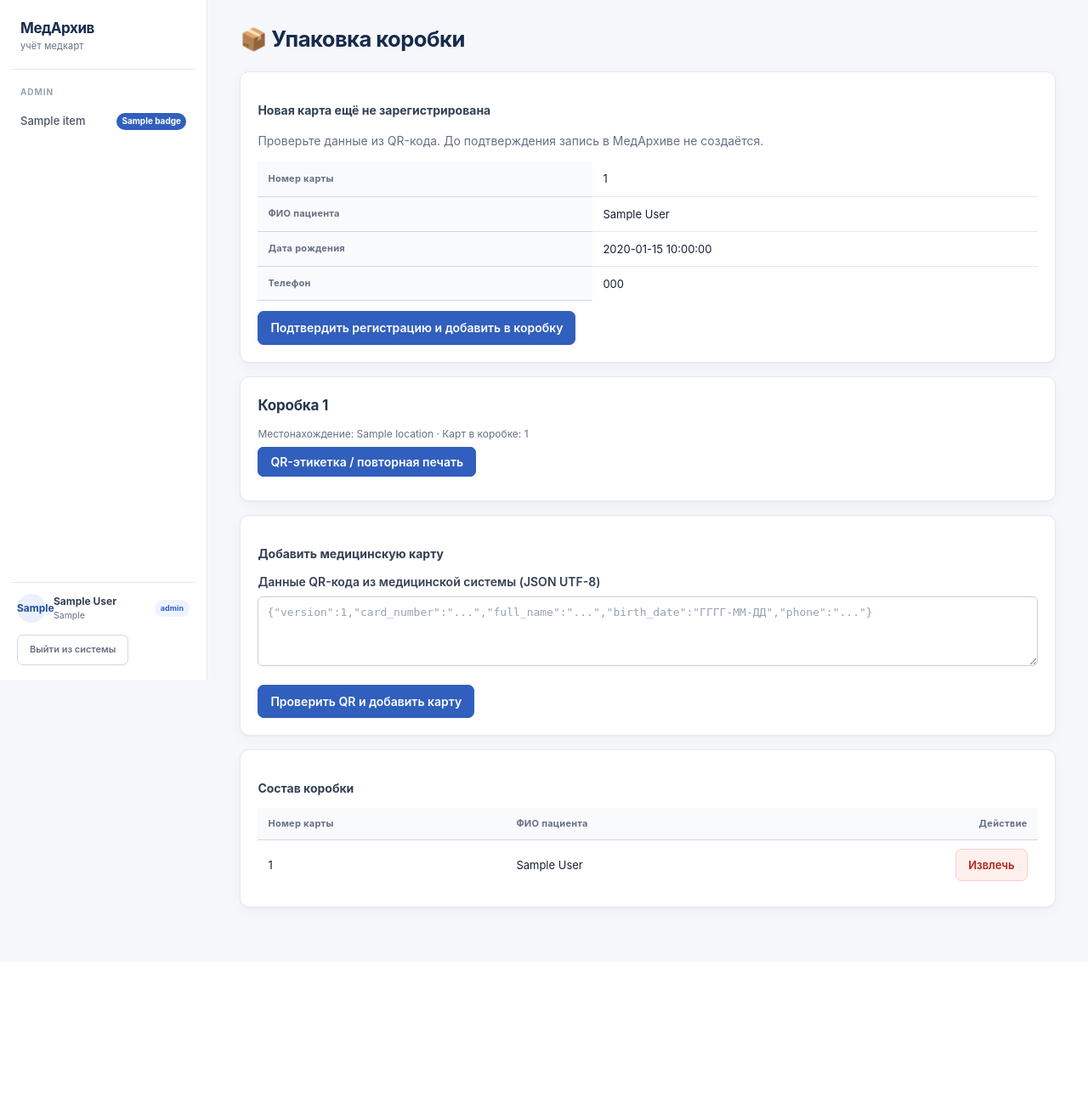
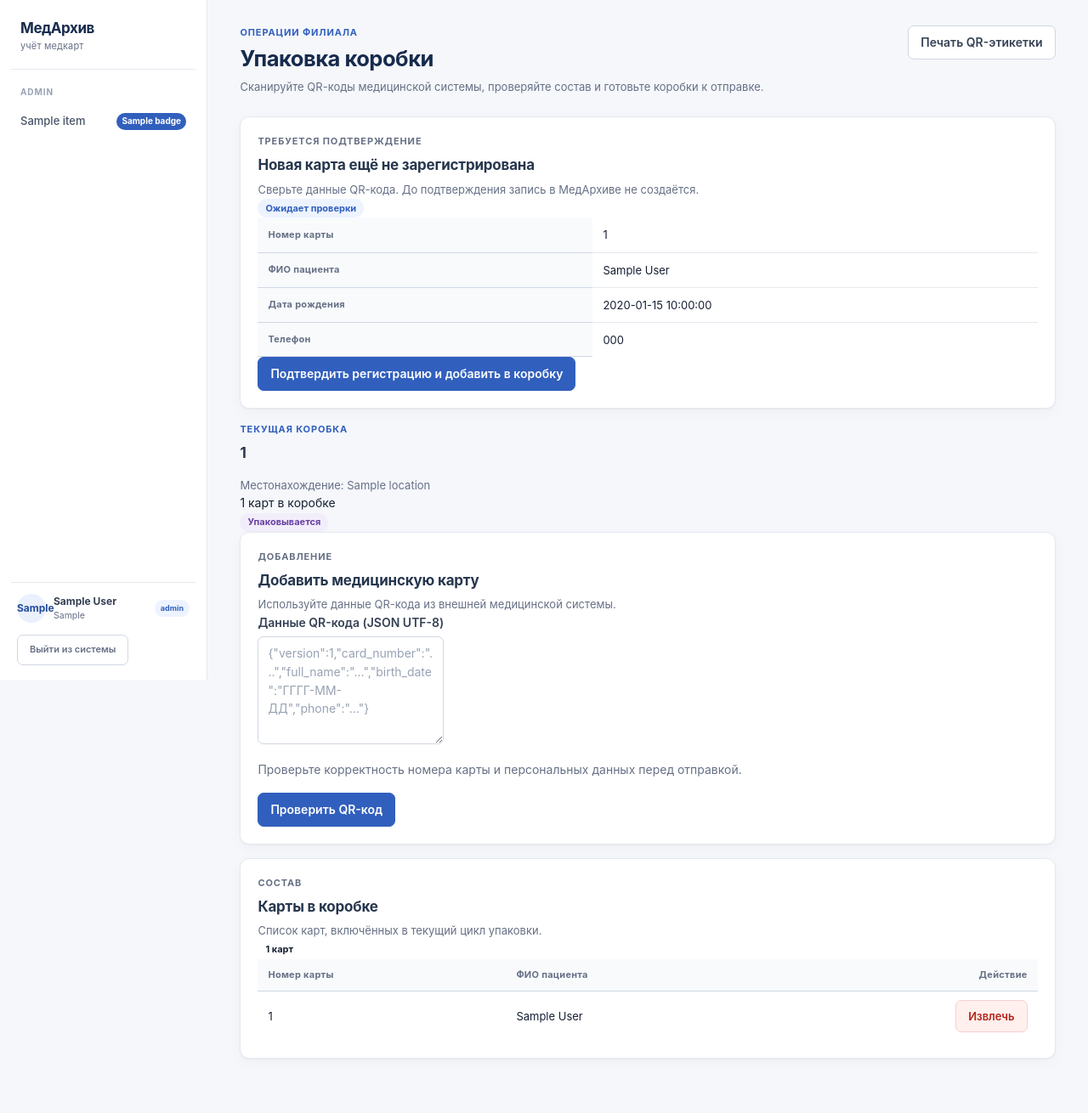
Before and after one commit to destorrr/medarchive, a FastAPI app: template src/medarchive/templates/postgresql_packing.html in a window 1280 px wide. Shown: the whole page at 85% size. Before the commit the page ends 1076 px from the top, so only its background shows below. Run offline with FastAPI, Linux system fonts and the light colour scheme; the template is opened without the code that fills it: most values are stand-ins (such as "Sample title", 1, 10 or a date in 2020); some libraries are stand-ins or nearby versions.

Commit message:
ui: redesign branch box packing workflow

```diff
--- a/src/medarchive/templates/postgresql_packing.html
+++ b/src/medarchive/templates/postgresql_packing.html
@@ -1,14 +1,31 @@
 {% extends "base.html" %}
 {% block content %}
-<h1>📦 Упаковка коробки</h1>
-{% if error %}<div class="flash flash-error">{{ error }}</div>{% endif %}
-{% if success %}<div class="flash flash-success">{{ success }}</div>{% endif %}
+<header class="page-header operation-page-header">
+    <div>
+        <p class="eyebrow">Операции филиала</p>
+        <h1>Упаковка коробки</h1>
+        <p class="page-description">Сканируйте QR-коды медицинской системы, проверяйте состав и готовьте коробки к отправке.</p>
+    </div>
+    {% if box %}
+    <a class="btn btn-secondary" href="/boxes/{{ box.id }}/label" target="_blank" rel="noopener">Печать QR-этикетки</a>
+    {% endif %}
+</header>
+
+{% if error %}<div class="flash flash-error" role="alert">{{ error }}</div>{% endif %}
+{% if success %}<div class="flash flash-success" role="status">{{ success }}</div>{% endif %}
 
 {% if pending_card_data %}
-<div class="card">
-    <h3 style="margin-bottom:10px">Новая карта ещё не зарегистрирована</h3>
-    <p>Проверьте данные из QR-кода. До подтверждения запись в МедАрхиве не создаётся.</p>
-    <table class="data" style="margin:12px 0">
+<section class="card operation-panel review-panel" aria-labelledby="pending-card-title">
+    <div class="panel-heading">
+        <div>
+            <p class="eyebrow">Требуется подтверждение</p>
+            <h2 id="pending-card-title">Новая карта ещё не зарегистрирована</h2>
+            <p class="page-description">Сверьте данные QR-кода. До подтверждения запись в МедАрхиве не создаётся.</p>
+        </div>
+        <span class="badge badge-new">Ожидает проверки</span>
+    </div>
+    <div class="table-wrap">
+        <table class="data operation-data-table">
             <tbody>
                 <tr><th>Номер карты</th><td>{{ pending_card_data.card_number }}</td></tr>
                 <tr><th>ФИО пациента</th><td>{{ pending_card_data.full_name }}</td></tr>
@@ -16,49 +33,78 @@
                 {% if pending_card_data.phone %}<tr><th>Телефон</th><td>{{ pending_card_data.phone }}</td></tr>{% endif %}
             </tbody>
         </table>
-    <form method="post" action="/packing/confirm-card">
+    </div>
+    <form method="post" action="/packing/confirm-card" class="operation-actions">
         <input type="hidden" name="box_id" value="{{ box.id }}">
         <input type="hidden" name="qr_payload" value="{{ pending_qr_payload }}">
         <button class="btn btn-primary" type="submit">Подтвердить регистрацию и добавить в коробку</button>
     </form>
-</div>
+</section>
 {% endif %}
 
 {% if not box %}
-<div class="card">
-    <p>Создайте новую коробку, чтобы начать упаковку медицинских карт.</p>
+<section class="card empty-operation">
+    <span class="empty-icon" aria-hidden="true">
+        <svg viewBox="0 0 24 24" width="22" height="22" fill="none" stroke="currentColor" stroke-width="1.7" stroke-linecap="round" stroke-linejoin="round"><path d="m3 7 9-4 9 4v10l-9 4-9-4z"/><path d="m3 7 9 4 9-4M12 11v10M7.5 5l9 4"/></svg>
+    </span>
+    <h2>Начните с новой коробки</h2>
+    <p>Создайте коробку, чтобы зарегистрировать карты и сформировать её состав.</p>
     <form method="post" action="/packing/new-box">
         <button class="btn btn-primary" type="submit">Создать коробку</button>
     </form>
+</section>
+{% else %}
+<section class="operation-summary">
+    <div class="operation-summary-main">
+        <p class="eyebrow">Текущая коробка</p>
+        <h2>{{ box.box_number }}</h2>
+        <p class="page-description">Местонахождение: {{ location.name }}</p>
     </div>
-{% else %}
-<div class="card">
-    <h2 style="margin-bottom:8px">Коробка {{ box.box_number }}</h2>
-    <p class="muted">Местонахождение: {{ location.name }} · Карт в коробке: {{ cards|length }}</p>
-    <p style="margin-top:12px"><a class="btn btn-primary" href="/boxes/{{ box.id }}/label" target="_blank" rel="noopener">QR-этикетка / повторная печать</a></p>
+    <div class="operation-metric">
+        <span class="operation-metric-value">{{ cards|length }}</span>
+        <span class="operation-metric-label">карт в коробке</span>
     </div>
-<div class="card">
-    <h3 style="margin-bottom:12px">Добавить медицинскую карту</h3>
-    <form method="post" action="/packing/scan-card">
+    <span class="badge badge-packing">Упаковывается</span>
+</section>
+
+<div class="operation-grid">
+    <section class="card operation-panel" aria-labelledby="scan-card-title">
+        <div class="panel-heading">
+            <div>
+                <p class="eyebrow">Добавление</p>
+                <h2 id="scan-card-title">Добавить медицинскую карту</h2>
+                <p class="page-description">Используйте данные QR-кода из внешней медицинской системы.</p>
+            </div>
+        </div>
+        <form method="post" action="/packing/scan-card" class="operation-form">
             <input type="hidden" name="box_id" value="{{ box.id }}">
             <div class="form-group">
-            <label for="qr_payload">Данные QR-кода из медицинской системы (JSON UTF-8)</label>
-            <textarea id="qr_payload" name="qr_payload" rows="4" required
-                style="width:100%;padding:10px;border:1px solid #ccd;border-radius:6px;font:13px monospace"
+                <label for="qr_payload">Данные QR-кода (JSON UTF-8)</label>
+                <textarea id="qr_payload" name="qr_payload" rows="5" required class="code-input"
                     placeholder='{"version":1,"card_number":"...","full_name":"...","birth_date":"ГГГГ-ММ-ДД","phone":"..."}'></textarea>
+                <p class="form-help">Проверьте корректность номера карты и персональных данных перед отправкой.</p>
             </div>
-        <button class="btn btn-primary" type="submit">Проверить QR и добавить карту</button>
+            <button class="btn btn-primary" type="submit">Проверить QR-код</button>
         </form>
+    </section>
+
+    <section class="card operation-panel" aria-labelledby="box-content-title">
+        <div class="panel-heading">
+            <div>
+                <p class="eyebrow">Состав</p>
+                <h2 id="box-content-title">Карты в коробке</h2>
+                <p class="page-description">Список карт, включённых в текущий цикл упаковки.</p>
             </div>
-<div class="card">
-    <h3 style="margin-bottom:12px">Состав коробки</h3>
+            <span class="badge badge-neutral">{{ cards|length }} карт</span>
+        </div>
         {% if cards %}
-    <table class="data">
+        <div class="table-wrap">
+            <table class="data operation-data-table">
                 <thead><tr><th>Номер карты</th><th>ФИО пациента</th><th class="act">Действие</th></tr></thead>
                 <tbody>
                 {% for card in cards %}
                 <tr>
-            <td>{{ card.card_number }}</td>
+                    <td class="operation-card-number">{{ card.card_number }}</td>
                     <td>{{ card.full_name }}</td>
                     <td class="act">
                         <form method="post" action="/packing/remove-card">
@@ -71,13 +117,18 @@
                 {% endfor %}
                 </tbody>
             </table>
+        </div>
         {% else %}
-    <p class="muted">Коробка пока пустая. Её можно сохранить или списать.</p>
-    <form method="post" action="/packing/write-off-box" onsubmit="return confirm('Списать пустую коробку? Повторное использование будет запрещено.');">
+        <div class="empty-state compact-empty">
+            <strong>Коробка пока пустая</strong>
+            <span>Добавьте карту или спишите коробку, если она больше не нужна.</span>
+        </div>
+        <form method="post" action="/packing/write-off-box" class="operation-actions" onsubmit="return confirm('Списать пустую коробку? Повторное использование будет запрещено.');">
             <input type="hidden" name="box_id" value="{{ box.id }}">
             <button class="btn btn-danger-ghost" type="submit">Списать пустую коробку</button>
         </form>
         {% endif %}
+    </section>
 </div>
 {% endif %}
 {% endblock %}
```
Lines whose indentation alone changed are shown as unchanged.
